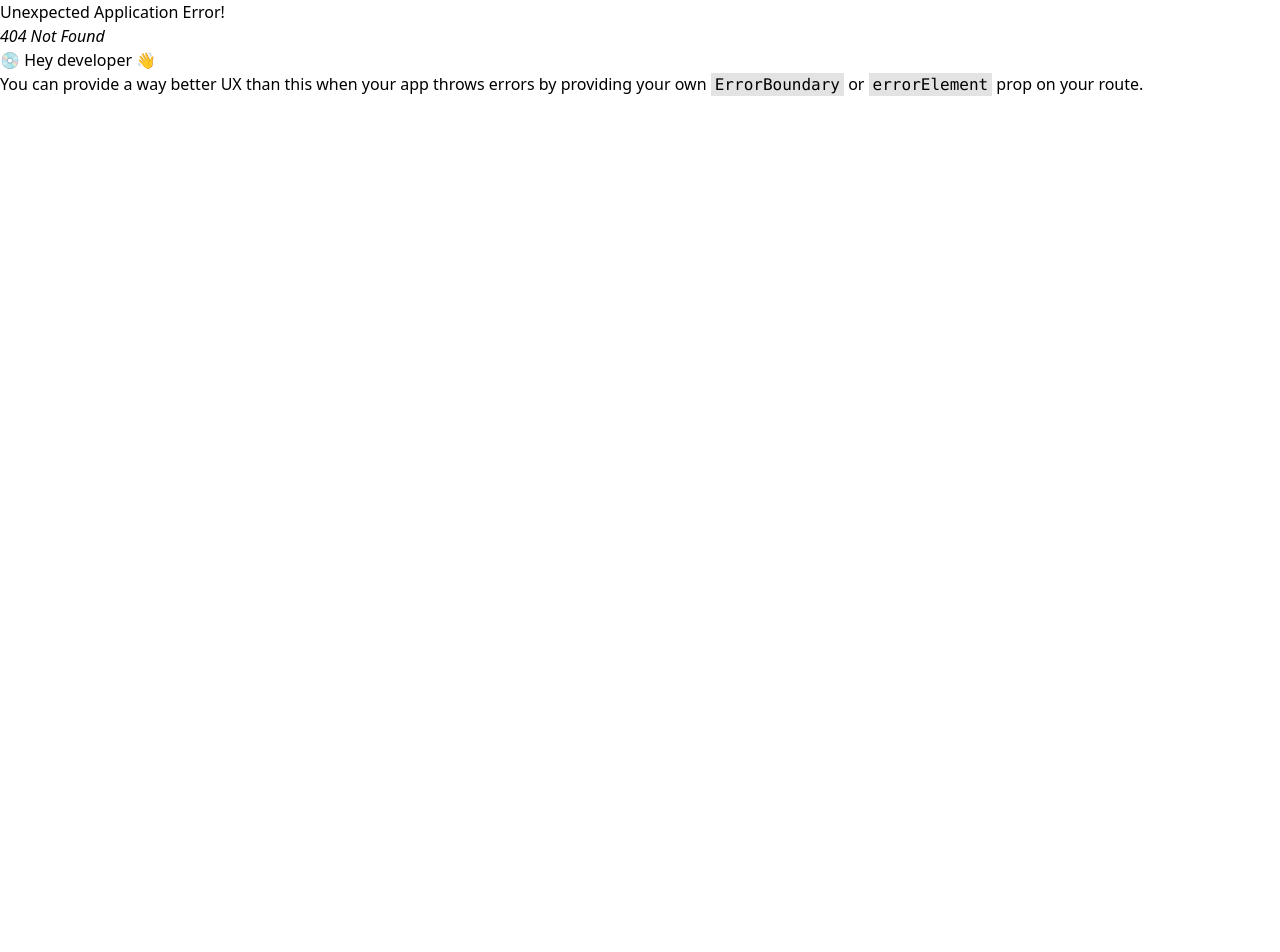
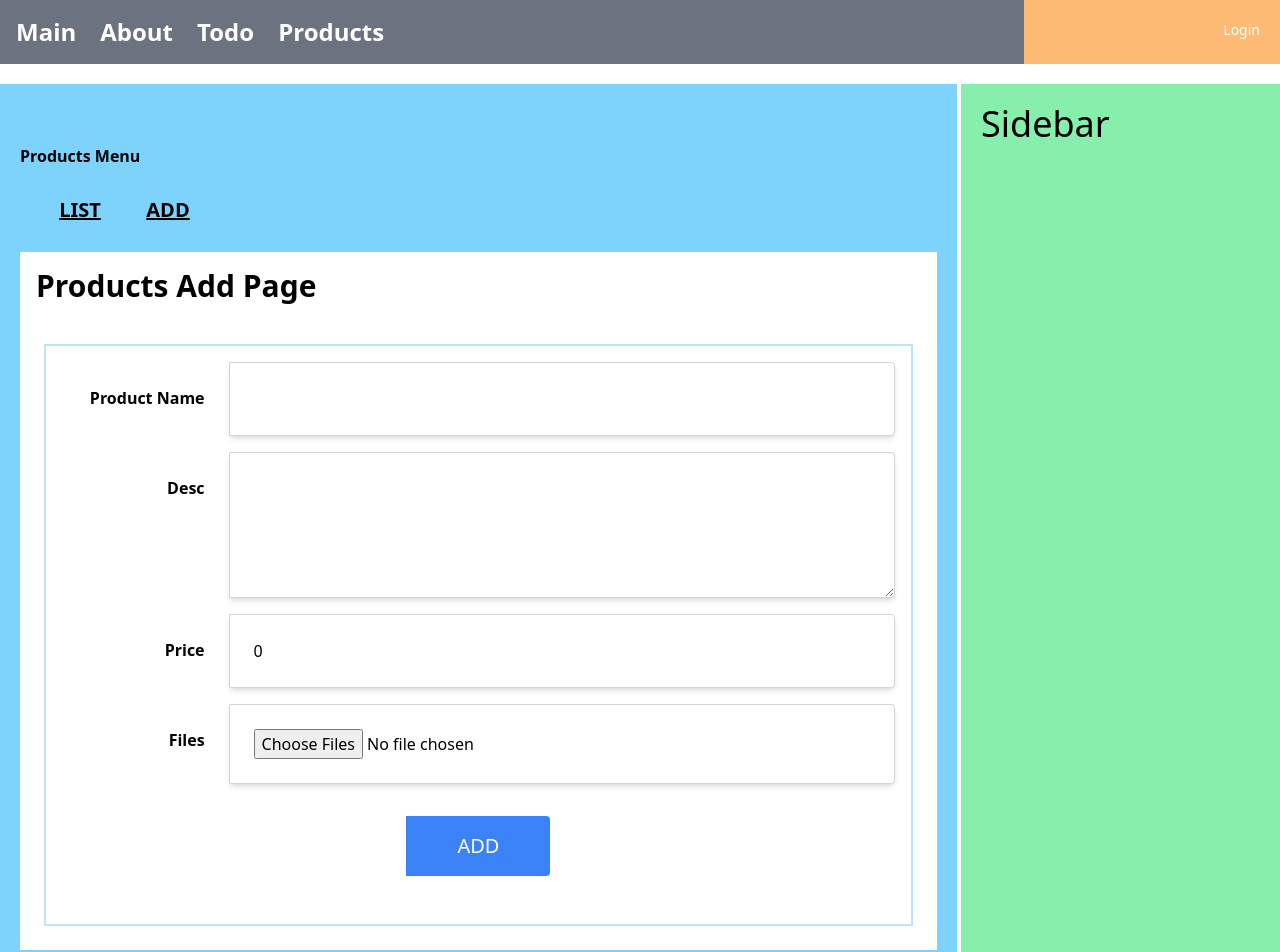
Before and after one commit to yejun95/React_JPA_Study, a React (Create React App) app in the folder mall/: page /products/add in a window 1280 px wide. Before the commit this address had no page. Shown: the top 952 px of the page. Before the commit the page ends 800 px from the top, so only its background shows below. Built offline with nearby package versions, Linux system fonts and the light colour scheme.

Commit message:
feat React - 상품 추가 기능 구현 (multipart 포함)

```diff
--- /dev/null
+++ b/mall/src/api/productsApi.js
@@ -0,0 +1,11 @@
+import { API_SERVER_HOST } from "./todoApi";
+import axios from "axios";
+
+const host = `${API_SERVER_HOST}/api/products`
+
+export const postAdd = async (product) => {
+    const header = {headers: {'Content-Type': 'multipart/form-data'}}
+    const res = await axios.post(`${host}/`, product, header);
+
+    return res.data;
+}
--- /dev/null
+++ b/mall/src/components/products/AddComponent.js
@@ -0,0 +1,117 @@
+import React, {useRef, useState} from 'react';
+import {postAdd} from "../../api/productsApi";
+
+const initState = {
+    pname: '',
+    pdesc: '',
+    price: 0,
+    files: []
+}
+
+//new FormData( ) -> POST, PUT
+
+function AddComponent(props) {
+
+    const [product, setProduct] = useState(initState);
+
+    const uploadRef = useRef();
+
+    const handleChangeProduct = (e) => {
+
+        product[e.target.name] = e.target.value;
+
+        setProduct({...product});
+    }
+
+    const handleClick = (e) => {
+        console.log(product);
+
+        const formData = new FormData();
+
+        //컴포넌트는 중복되어 사용하므로 현재 돔 객체를 지정하기 위함
+        const files = uploadRef.current.files;
+
+        for (let i = 0; i < files.length; i++) {
+            formData.append('files', files[i]);
+        }
+        formData.append('pname', product.pname);
+        formData.append('pdesc', product.pdesc);
+        formData.append('price', product.price);
+
+        console.log(formData)
+
+        postAdd(formData);
+    }
+
+    return (
+        <div className={'border-2 border-sky-200 mt-10 m-2 p-4'}>
+
+            <div className={'flex justify-center'}>
+                <div className={'relative mb-4 flex w-full flex-wrap items-stretch'}>
+                    <div className={'w-1/5 p-6 text-right font-bold'}>Product Name</div>
+                    <input className={'w-4/5 p-6 rounded-r border border-solid border-neutral-300 shadow-md'}
+                           name='pname'
+                           type={'text'}
+                           value={product.pname}
+                           onChange={handleChangeProduct}
+                    >
+                    </input>
+                </div>
+            </div>
+
+            <div className={'flex justify-center'}>
+                <div className={'relative mb-4 flex w-full flex-wrap items-stretch'}>
+                    <div className={'w-1/5 p-6 text-right font-bold'}>Desc</div>
+                    <textarea
+                        className={'w-4/5 p-6 rounded-r border border-solid border-neutral-300 shadow-md resize-y'}
+                        name={'pdesc'}
+                        rows={'4'}
+                        value={product.pdesc}
+                        onChange={handleChangeProduct}
+                    >
+                    {product.pdesc}
+                    </textarea>
+                </div>
+            </div>
+
+            <div className={'flex justify-center'}>
+                <div className={'relative mb-4 flex w-full flex-wrap items-stretch'}>
+                    <div className={'w-1/5 p-6 text-right font-bold'}>Price</div>
+                    <input className={'w-4/5 p-6 rounded-r border border-solid border-neutral-300 shadow-md'}
+                           name={'price'}
+                           type={'number'}
+                           value={product.price}
+                           onChange={handleChangeProduct}
+                    >
+                    </input>
+                </div>
+            </div>
+
+            <div className={'flex justify-center'}>
+                <div className={'relative mb-4 flex w-full flex-wrap items-stretch'}>
+                    <div className={'w-1/5 p-6 text-right font-bold'}>Files</div>
+                    <input ref={uploadRef}
+                           className={'w-4/5 p-6 rounded-r border border-solid border-neutral-300 shadow-md'}
+                           type={'file'}
+                           multiple={true}
+                    >
+                    </input>
+                </div>
+            </div>
+
+            <div className={'flex justify-center'}>
+                <div className={'relative mb-4 flex p-4 flex-wrap items-stretch'}>
+                    <button type={'button'}
+                            className={'rounded-r p-4 w-36 bg-blue-500 text-xl text-white'}
+                            onClick={handleClick}
+                    >
+                        ADD
+                    </button>
+                </div>
+            </div>
+
+        </div> //end container
+    );
+}
+
+export default AddComponent;
--- /dev/null
+++ b/mall/src/pages/products/AddPage.js
@@ -0,0 +1,16 @@
+import React from 'react';
+import AddComponent from "../../components/products/AddComponent";
+
+function AddPage(props) {
+    return (
+        <div className={'p-4 w-full bg-white'}>
+            <div className={'text-3xl font-extrabold'}>
+                Products Add Page
+            </div>
+
+            <AddComponent/>
+        </div>
+    );
+}
+
+export default AddPage;
--- a/mall/src/router/productsRouter.js
+++ b/mall/src/router/productsRouter.js
@@ -3,6 +3,7 @@ import {Navigate} from "react-router-dom";
 
 const Loading = <div>Loading....</div>
 const ProductList = lazy(() => import("../pages/products/ListPage"));
+const ProductAdd = lazy(() => import("../pages/products/AddPage"));
 
 const productsRouter = () => {
     return [
@@ -13,8 +14,11 @@ const productsRouter = () => {
         {
             path: 'list',
             element: <Suspense fallback={Loading}><ProductList/></Suspense>
+        },
+        {
+            path: 'add',
+            element: <Suspense fallback={Loading}><ProductAdd/></Suspense>
         }
-
     ]
 }
 
```
